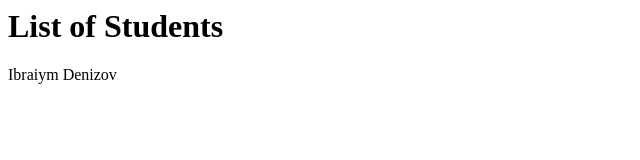
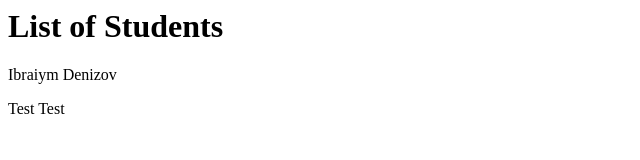
Before and after one commit to idenizov/GitClass, a plain HTML site: page index.html in a window 1280 px wide. Shown: the full height of the page, 0-640 px from the left. Drawn offline with Linux system fonts and the light colour scheme.

Commit message:
Update index.html

```diff
--- a/index.html
+++ b/index.html
@@ -1,3 +1,4 @@
 <h1>List of Students</h1>
 
 <p>Ibraiym Denizov</p>
+<p>Test Test</p>
```
